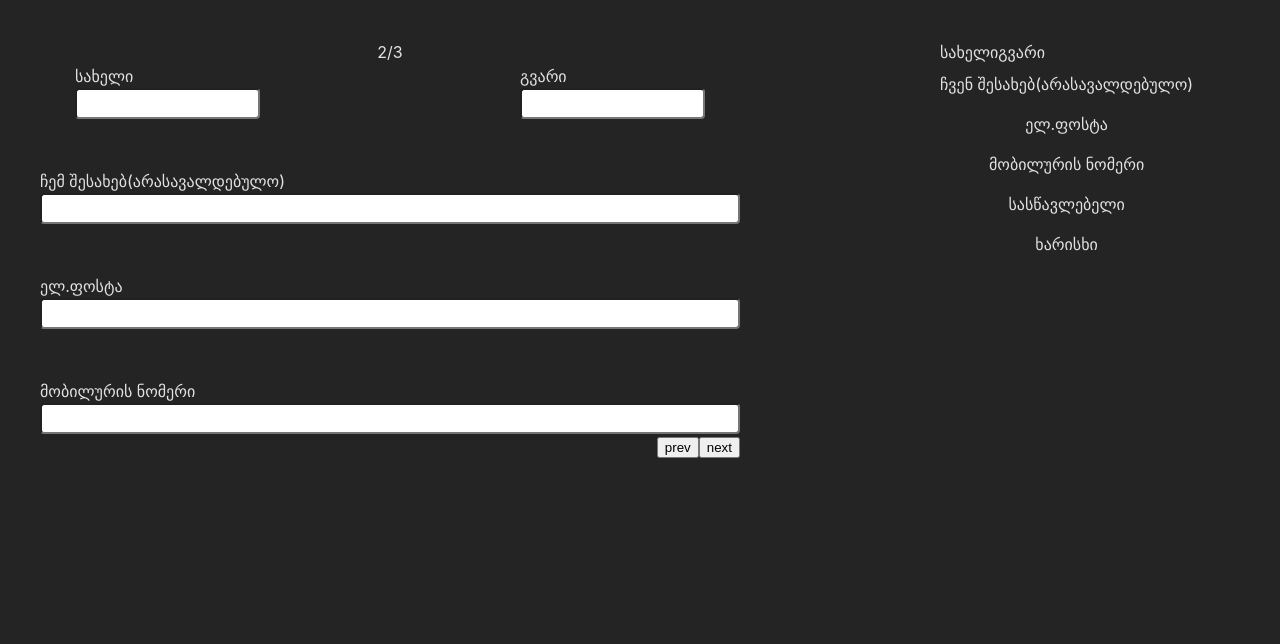
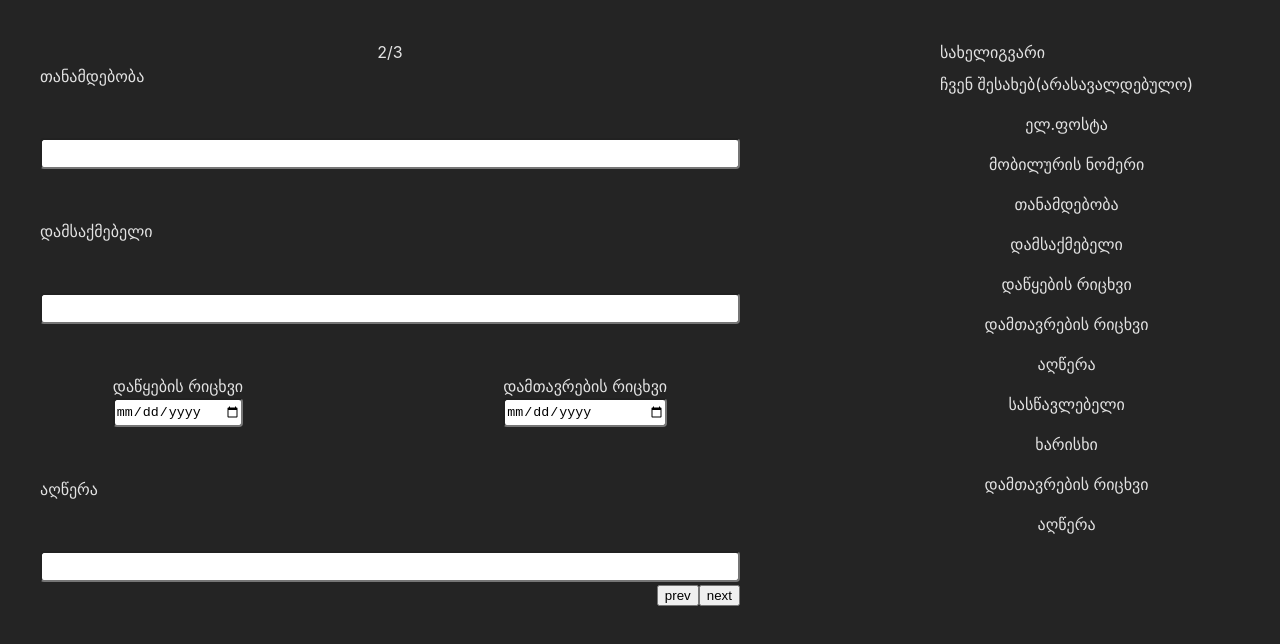
Before and after one commit to lchak02/bootcamp-6-assignment, a React (Vite) app: page /create in a window 1280 px wide. Both pictures are taken after a click on the button "next". Shown: the top 644 px of the page. Built offline with nearby package versions, Linux system fonts and the light colour scheme.

Commit message:
Added different form components for three different stages

```diff
--- /dev/null
+++ b/src/Components/Forms/Education.jsx
@@ -0,0 +1,34 @@
+import Input from "../Input";
+
+export default function Education(props) {
+  return (
+    <form
+      style={{
+        width: "700px",
+        display: "flex",
+        flexDirection: "column",
+        gap: "50px",
+      }}
+    >
+      <Input
+        onChange={props.onChange}
+        name={"university"}
+        label={"სასწავლებელი"}
+      />
+      <div style={{ display: "flex", justifyContent: "center", gap: "260px" }}>
+        <div style={{ display: "flex", flexDirection: "column" }}>
+          <Input onChange={props.onChange} name={"degree"} label={"ხარისხი"} />
+        </div>
+        <div style={{ display: "flex", flexDirection: "column" }}>
+          <Input
+            onChange={props.onChange}
+            name={"ended_date"}
+            label={"დამთავრების რიცხვი"}
+            type="date"
+          />
+        </div>
+      </div>
+      <Input onChange={props.onChange} name={"description"} label={"აღწერა"} />
+    </form>
+  );
+}
--- /dev/null
+++ b/src/Components/Forms/Experience.jsx
@@ -0,0 +1,44 @@
+import Input from "../Input";
+
+export default function Experience(props) {
+  return (
+    <form
+      style={{
+        width: "700px",
+        display: "flex",
+        flexDirection: "column",
+        gap: "50px",
+      }}
+    >
+      <Input
+        onChange={props.onChange}
+        name={"position"}
+        label={"თანამდებობა"}
+      />
+      <Input
+        onChange={props.onChange}
+        name={"employee"}
+        label={"დამსაქმებელი"}
+      />
+      <div style={{ display: "flex", justifyContent: "center", gap: "260px" }}>
+        <div style={{ display: "flex", flexDirection: "column" }}>
+          <Input
+            onChange={props.onChange}
+            name={"started_date"}
+            label={"დაწყების რიცხვი"}
+            type="date"
+          />
+        </div>
+        <div style={{ display: "flex", flexDirection: "column" }}>
+          <Input
+            onChange={props.onChange}
+            name={"ended_date"}
+            label={"დამთავრების რიცხვი"}
+            type="date"
+          />
+        </div>
+      </div>
+      <Input onChange={props.onChange} name={"description"} label={"აღწერა"} />
+    </form>
+  );
+}
--- /dev/null
+++ b/src/Components/Forms/General.jsx
@@ -0,0 +1,42 @@
+import Input from "../Input";
+
+export default function General(props) {
+  return (
+    <form
+      style={{
+        width: "700px",
+        display: "flex",
+        flexDirection: "column",
+        gap: "50px",
+      }}
+    >
+      <div style={{ display: "flex", justifyContent: "center", gap: "260px" }}>
+        <div style={{ display: "flex", flexDirection: "column" }}>
+          <Input onChange={props.onChange} name={"name"} label={"სახელი"} />
+        </div>
+        <div style={{ display: "flex", flexDirection: "column" }}>
+          <Input onChange={props.onChange} name={"surname"} label={"გვარი"} />
+        </div>
+      </div>
+      <div style={{ display: "flex", flexDirection: "column", gap: "50px" }}>
+        <div style={{ display: "flex", flexDirection: "column" }}>
+          <Input
+            onChange={props.onChange}
+            name={"aboutus"}
+            label={"ჩემ შესახებ(არასავალდებულო)"}
+          />
+        </div>
+        <div style={{ display: "flex", flexDirection: "column" }}>
+          <Input onChange={props.onChange} name={"email"} label={"ელ.ფოსტა"} />
+        </div>
+        <div style={{ display: "flex", flexDirection: "column" }}>
+          <Input
+            onChange={props.onChange}
+            name={"number"}
+            label={"მობილურის ნომერი"}
+          />
+        </div>
+      </div>
+    </form>
+  );
+}
--- a/src/Components/Input.jsx
+++ b/src/Components/Input.jsx
@@ -8,6 +8,7 @@ export default function Input(props) {
         onChange={props.onChange}
         name={props.name}
         style={{ height: "25px", borderRadius: "4px" }}
+        type={props.type}
       />
     </>
   );
--- a/src/Components/SectionLeft.jsx
+++ b/src/Components/SectionLeft.jsx
@@ -1,6 +1,8 @@
 import { useState } from "react";
 import { useNavigate } from "react-router-dom";
-import Input from "./Input";
+import Experience from "./Forms/Experience";
+import General from "./Forms/General";
+import Education from "./Forms/Education";
 
 export default function SectionLeft(props) {
   const [stage, setStage] = useState(1);
@@ -18,51 +20,23 @@ export default function SectionLeft(props) {
     setStage(stage + 1);
   }
 
+  function renderForm() {
+    switch (stage) {
+      case 1:
+        return <General onChange={props.onChange} />;
+      case 2:
+        return <Experience onChange={props.onChange} />;
+      case 3:
+        return <Education onChange={props.onChange} />;
+      default:
+        return <h1>dsakdsaj</h1>;
+    }
+  }
+
   return (
     <div>
       <div>{stage}/3</div>
-      <form
-        style={{
-          width: "700px",
-          display: "flex",
-          flexDirection: "column",
-          gap: "50px",
-        }}
-      >
-        <div
-          style={{ display: "flex", justifyContent: "center", gap: "260px" }}
-        >
-          <div style={{ display: "flex", flexDirection: "column" }}>
-            <Input onChange={props.onChange} name={"name"} label={"სახელი"} />
-          </div>
-          <div style={{ display: "flex", flexDirection: "column" }}>
-            <Input onChange={props.onChange} name={"surname"} label={"გვარი"} />
-          </div>
-        </div>
-        <div style={{ display: "flex", flexDirection: "column", gap: "50px" }}>
-          <div style={{ display: "flex", flexDirection: "column" }}>
-            <Input
-              onChange={props.onChange}
-              name={"aboutus"}
-              label={"ჩემ შესახებ(არასავალდებულო)"}
-            />
-          </div>
-          <div style={{ display: "flex", flexDirection: "column" }}>
-            <Input
-              onChange={props.onChange}
-              name={"email"}
-              label={"ელ.ფოსტა"}
-            />
-          </div>
-          <div style={{ display: "flex", flexDirection: "column" }}>
-            <Input
-              onChange={props.onChange}
-              name={"number"}
-              label={"მობილურის ნომერი"}
-            />
-          </div>
-        </div>
-      </form>
+      {renderForm()}
       <div style={{ display: "flex", justifyContent: "flex-end" }}>
         <div>
           {stage > 1 && <button onClick={previousStage}>prev</button>}
--- a/src/Components/SectionRight.jsx
+++ b/src/Components/SectionRight.jsx
@@ -21,11 +21,30 @@ export default function SectionRight(props) {
         value={props.inputData.number}
         label={"მობილურის ნომერი"}
       />
+      <CustomParagraph value={props.inputData.position} label={"თანამდებობა"} />
+      <CustomParagraph
+        value={props.inputData.employee}
+        label={"დამსაქმებელი"}
+      />
+      <CustomParagraph
+        value={props.inputData.started_date}
+        label={"დაწყების რიცხვი"}
+      />
+      <CustomParagraph
+        value={props.inputData.ended_date}
+        label={"დამთავრების რიცხვი"}
+      />
+      <CustomParagraph value={props.inputData.description} label={"აღწერა"} />
       <CustomParagraph
         value={props.inputData.university}
         label={"სასწავლებელი"}
       />
       <CustomParagraph value={props.inputData.degree} label={"ხარისხი"} />
+      <CustomParagraph
+        value={props.inputData.ended_date}
+        label={"დამთავრების რიცხვი"}
+      />
+      <CustomParagraph value={props.inputData.description} label={"აღწერა"} />
     </div>
   );
 }
```
